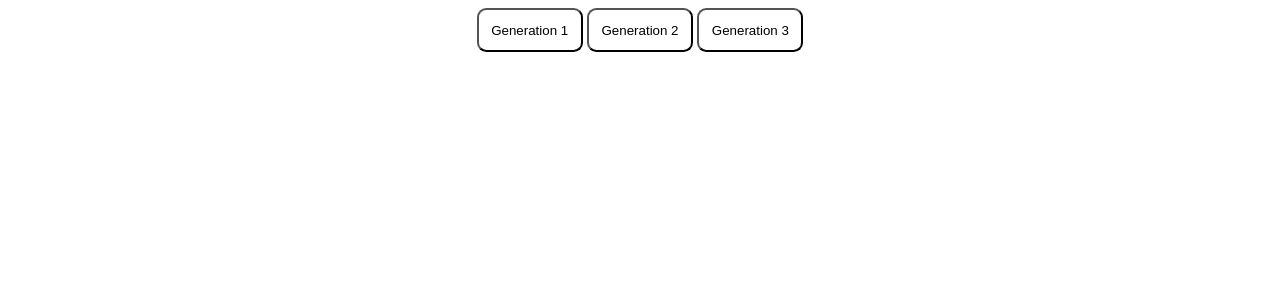
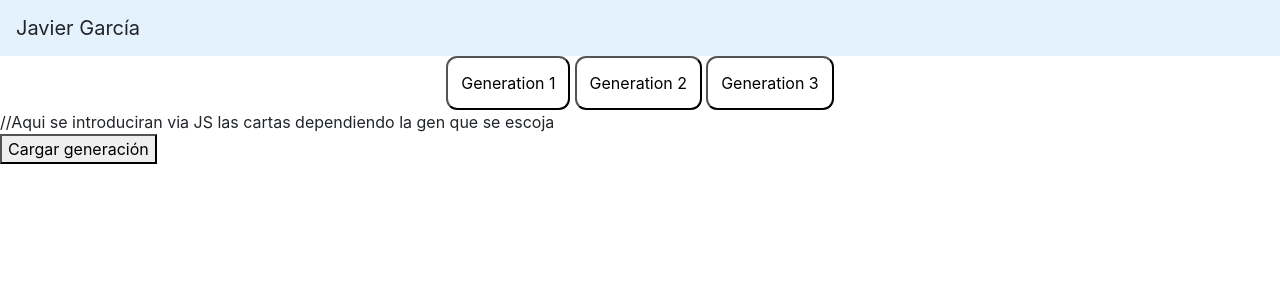
Before and after one commit to glyaxz/PokeFlex, a PHP site: page / in a window 1280 px wide. Shown: the top 300 px of the page. Run offline with PHP 8.4, Linux system fonts and the light colour scheme.

Commit message:
functions.js and index.php modifications

```diff
--- a/index.php
+++ b/index.php
@@ -14,10 +14,16 @@ function getJSON(){
 	<meta name="viewport" content="width=device-width, initial-scale=1.0">
 	<title>Document</title>
 	<link rel="stylesheet" href="css/styles.css">
+	<link rel="stylesheet" href="css/bootstrap.css">
 </head>
 
 <body>
 	<header>
+		<nav class="navbar navbar-light" style="background-color: #e3f2fd;">
+			<a class="navbar-brand">Javier Garc&iacute;a</a>
+		</nav>
+	</header>
+	<section>
 		<div class="menu">
 			<div>
 				<button class="genBtn" onclick=setGen(1)>Generation 1</button>
@@ -25,12 +31,18 @@ function getJSON(){
 				<button class="genBtn" onclick=setGen(3)>Generation 3</button>
 			</div>
 		</div>
-	</header>
-	<section>
 
+		<div class="pokeCards">
+			//Aqui se introduciran via JS las cartas dependiendo la gen que se escoja
+		</div>
+
+		<div class="submit">
+			<button class="subBtn" onclick=makeRequest()>Cargar generación</button>
+		</div>
 	</section>
 	<script src="js/functions.js"></script>
 	<script src="js/jq.js"></script>
+	<script src="https://cdn.jsdelivr.net/npm/bootstrap@5.2.0-beta1/dist/js/bootstrap.bundle.min.js"></script>
 </body>
 </html>
 <?php
--- a/js/functions.js
+++ b/js/functions.js
@@ -2,18 +2,21 @@ const header = document.querySelector('header');
 const section = document.querySelector('section');
 let Gen=1
 
-function makeRequest(url){
+function makeRequest(){
 	var data = new FormData();
-	data.append('json_url','http://127.0.0.1/pokedex.api');
+	data.append('json_url','http://127.0.0.1/api/pokedex.api');
 
 	let req = XMLHttpRequest();
-	req.open('POST', url, true);
+	req.open('POST', '127.0.0.1', false);
 	req.responsiveType = 'json';
 	req.send(data);
 
 	req.onload = function(){
 		req.responsiveType="json"
 		jsonResp = $.parse(req.response);
+		for(let i = 0; i<jsonResp[Gen-1].length; i++){
+			console.log(111)
+		}
 	}
 }
 
```
